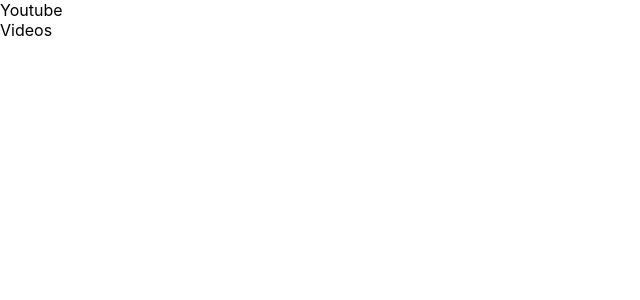
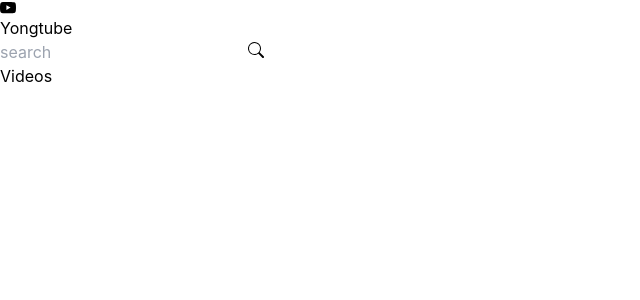
Before and after one commit to dydals3440/Yongtube, a React (Create React App) app: page / in a window 1280 px wide. Shown: the top 300 px of the page, without its empty margins (0-640 px from the left). Built offline with nearby package versions, Linux system fonts and the light colour scheme.

Commit message:
feat: SearchHeader 검색헤더 구현, 검색시 해당 키워드의 비디오 페이지로 이동까지 구현

```diff
--- a/package.json
+++ b/package.json
@@ -8,8 +8,10 @@
     "@testing-library/user-event": "^13.5.0",
     "react": "^18.2.0",
     "react-dom": "^18.2.0",
+    "react-icons": "^4.8.0",
     "react-router-dom": "^6.11.1",
     "react-scripts": "5.0.1",
+    "tailwindcss": "^3.3.2",
     "web-vitals": "^2.1.4"
   },
   "scripts": {
--- a/src/App.js
+++ b/src/App.js
@@ -1,12 +1,12 @@
 import React from 'react';
 import './App.css';
-import Navbar from './components/Navbar';
 import { Outlet } from 'react-router-dom';
+import SearchHeader from './components/SearchHeader';
 
 export default function App() {
   return (
     <>
-      <Navbar />
+      <SearchHeader />
       <Outlet />
     </>
   );
--- a/src/components/Navbar.jsx
+++ /dev/null
@@ -1,5 +0,0 @@
-import React from 'react';
-
-export default function Navbar() {
-  return <div>Youtube</div>;
-}
--- /dev/null
+++ b/src/components/SearchHeader.jsx
@@ -0,0 +1,35 @@
+import React, { useState } from 'react';
+import { BsYoutube, BsSearch } from 'react-icons/bs';
+import { Link, useNavigate } from 'react-router-dom';
+
+export default function SearchHeader() {
+  const [text, setText] = useState('');
+  const navigate = useNavigate();
+  const handleChange = (e) => {
+    setText(e.target.value);
+    console.log(text);
+  };
+  const handleClick = (e) => {
+    e.preventDefault();
+    navigate(`/videos/${text}`);
+  };
+  return (
+    <header>
+      <Link to='/'>
+        <BsYoutube />
+        <h1>Yongtube</h1>
+      </Link>
+      <form onClick={handleClick}>
+        <input
+          type='text'
+          placeholder='search'
+          value={text}
+          onChange={handleChange}
+        />
+        <button>
+          <BsSearch></BsSearch>
+        </button>
+      </form>
+    </header>
+  );
+}
--- a/src/index.css
+++ b/src/index.css
@@ -1,3 +1,7 @@
+@tailwind base;
+@tailwind components;
+@tailwind utilities;
+
 body {
   margin: 0;
   font-family: -apple-system, BlinkMacSystemFont, 'Segoe UI', 'Roboto', 'Oxygen',
--- a/src/pages/Videos.jsx
+++ b/src/pages/Videos.jsx
@@ -1,5 +1,9 @@
 import React from 'react';
+import { useParams } from 'react-router-dom';
 
 export default function Videos() {
-  return <div>Videos</div>;
+  //   const params = useParams();
+  //   const { keyword } = params;
+  const { keyword } = useParams;
+  return <div>Videos {keyword}</div>;
 }
--- /dev/null
+++ b/tailwind.config.js
@@ -0,0 +1,8 @@
+/** @type {import('tailwindcss').Config} */
+module.exports = {
+  content: ['./src/**/*.{html,js,jsx}'],
+  theme: {
+    extend: {},
+  },
+  plugins: [],
+};
```
Also changed, not shown: 1 other file (tests, documents, lock files or other folders).
